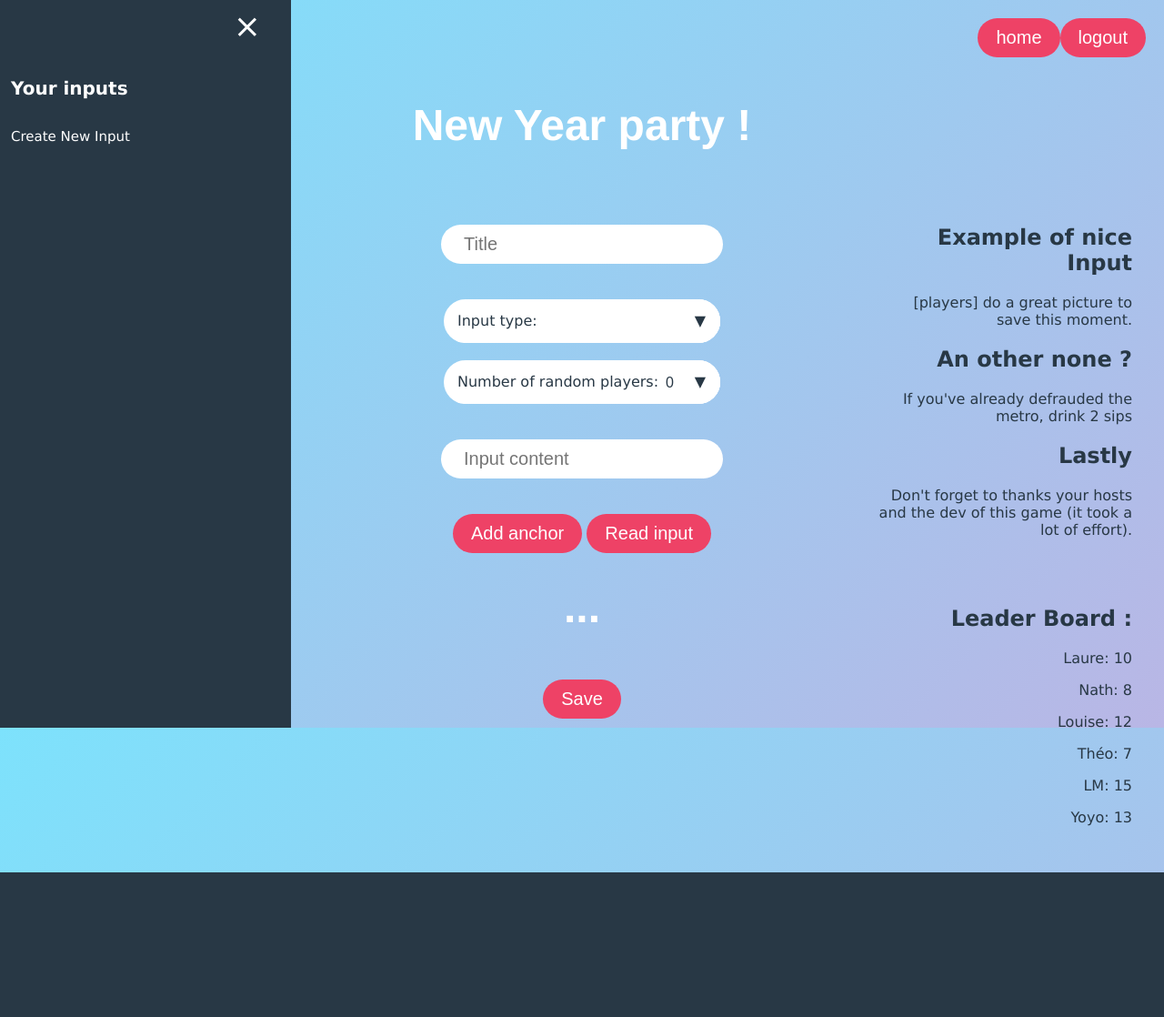
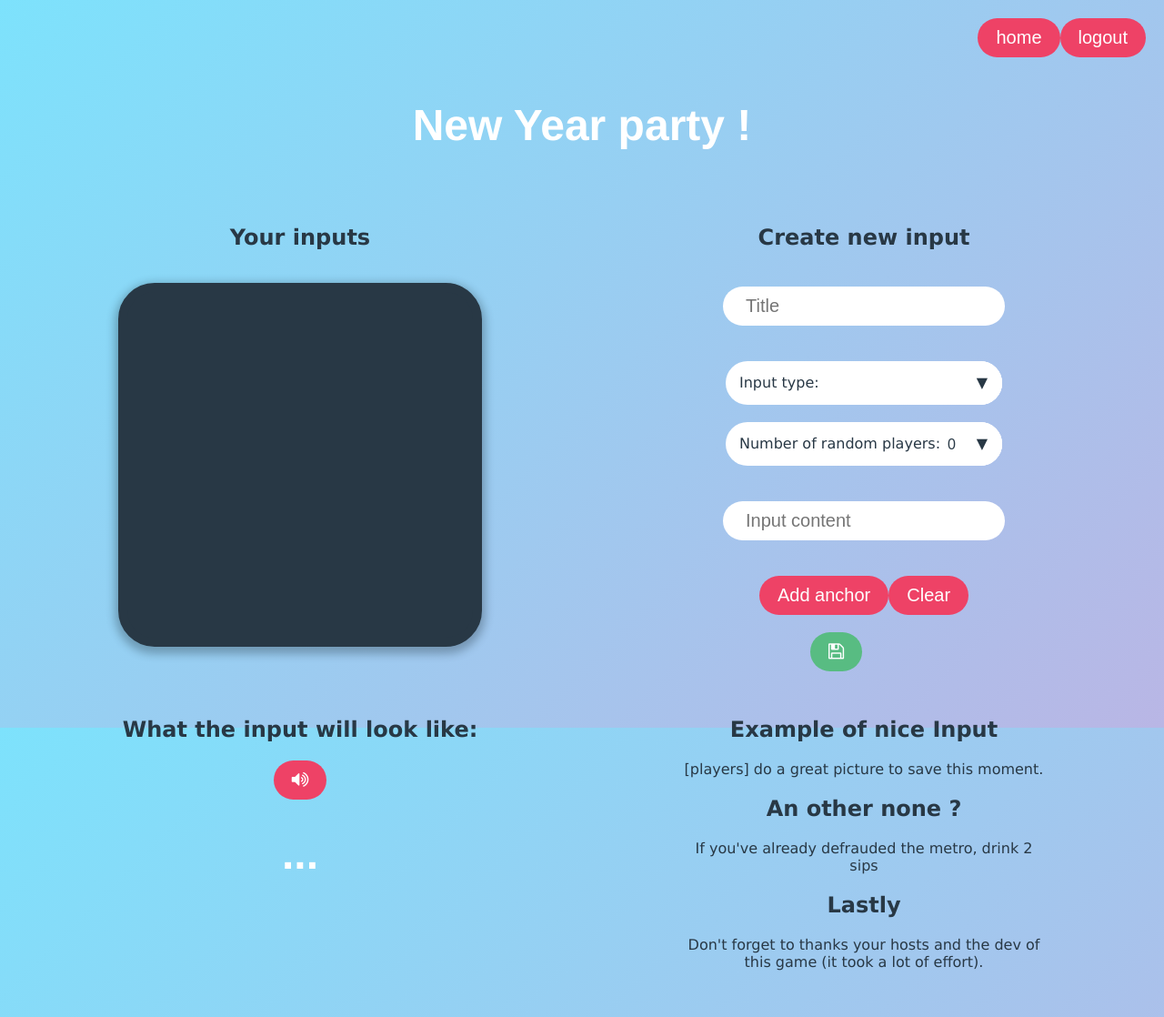
Before and after one commit to Fienberber/partyfy, a Flask app: page /inputEditor in a window 1280 px wide. Shown: the whole page at 91% size. Before the commit the page ends 959 px from the top, so only its background shows below. Run offline with Flask 2, Linux system fonts and the light colour scheme; the visitor is signed in with stand-in values (Sample User, id 1); data that the repository does not hold is empty; some libraries are stand-ins or nearby versions.

Commit message:
modified the Input list style

```diff
--- a/app/routes.py
+++ b/app/routes.py
@@ -152,7 +152,7 @@ def partyCreator():
         return redirect('/login', 302)
 
     elif request.method == "GET":
-        return render_template('partyCreator2.html')
+        return render_template('partyCreator.html')
 
     elif request.method == "POST":
         content = request.get_json()
--- a/app/static/styles/home.css
+++ b/app/static/styles/home.css
@@ -42,12 +42,10 @@ dt{
   border: solid;
   border-color: var(--main-bt-color);
   font-size: 20px;
+  margin:30px;
 }
 
-.party{
-  margin:30px;
 
-}
 .aside{
   width : 500px;
   display: inline-block;
--- a/app/static/styles/input.css
+++ b/app/static/styles/input.css
@@ -38,6 +38,34 @@ input {
   text-overflow: clip;
 }
 
+
+dt{
+  background-color: white;
+  border-radius: 50px;
+  border: solid;
+  border-color: var(--main-bt-color);
+  font-size: 20px;
+  margin:15px;
+}
+
+nav dl{
+  border: solid ;
+  border-width: 10px ;
+  border-radius: 40px;
+  background-color: var(--main-ft-color);
+  box-shadow: 0 4px 10px 4px rgba(19, 35, 47, 0.3);
+  height:400px;
+}
+nav dl{
+  overflow:hidden;
+  overflow-y:scroll;
+}
+
+.aside{
+  width : 400px;
+  display: inline-block;
+  float: center;
+}
 
 
 
@@ -162,6 +190,16 @@ input {
   transition-duration: 0.5s;
 }
 
+.btn_save {
+  background: #58BC82;
+}
+
+.btn_save:hover {
+  background: #58BC82;
+}
+
+
+
 .btn:hover {
   color: var(--main-ft-color);
   background: var(--main-bt-color);
--- a/app/templates/inputEditor.html
+++ b/app/templates/inputEditor.html
@@ -4,20 +4,11 @@
   <title>Partyfy input editor</title>
   <meta charset="utf-8">
   <link rel="stylesheet" href="../static/styles/input.css">
+  <link rel="stylesheet" href="https://cdnjs.cloudflare.com/ajax/libs/font-awesome/4.7.0/css/font-awesome.min.css">
   <script src="https://ajax.googleapis.com/ajax/libs/jquery/3.5.1/jquery.min.js"></script>
 
 </head>
-<body onload="loadUpdate()" onresize="displayMenu()">
-
-  <div id="mySidenav" class="sidenav">
-    <a href="javascript:void(0)" class="closebtn" onclick="closeNav()">&times;</a>
-    <h2 >Your inputs</h2>
-    <a  onclick="getInput(-1)" >Create New Input </a>
-    <div id="navDiv">
-
-    </div>
-  </div>
-  <span class="openbtn left" onclick="openNav()">&#9776;</span>
+<body onload="loadUpdate()">
   <button class="btn right" onclick="window.location.href='logout';" type="button">logout</button>
   <button class="btn right" onclick="window.location.href='/';" type="button">home</button>
   <div class="col-12">
@@ -26,9 +17,19 @@
   <br>
   <br>
   <div class="row">
-    <div class="col-3">
+    <div class="col-6 center">
+     <h2 >Your inputs</h2>
+     <div class="aside center">
+      <nav>
+       <dl class="inputList" id="inputList">
+       </dl>
+     </nav>
    </div>
+ </div>
+
  <div class="col-6 center">
+
+  <h2 >Create new input</h2>
   <input type="text" id="input_title" name="input_title" placeholder="Title">
   <br><br>
   <div class="center_flex">
@@ -49,18 +50,23 @@
  <br><br>
  <input type="text" id="input_text" name="input_title" onkeyup="updateRender()" placeholder="Input content">
  <br><br>
-     <button onclick="addRandomAnchor()" type="submit" class="btn">Add anchor</button>
-     <button onclick="tts()" type="submit" class="btn">Read input</button>
-     <br>
-     <h1 class="render" id="render_text">...</h1>
-     <br>
-     <button class="btn" type="button" onclick="saveInput()">Save</button>
+ <button onclick="addRandomAnchor()" type="submit" class="btn">Add anchor</button><button class="btn" type="button" onclick="getInput(-1)">Clear</button>
  <br>
  <br>
-     <button class="btn center delete_btn" id="delete_btn" type="button" onclick="deleteInput()">Delete</button>
+ <button class="btn btn_save" type="button" onclick="saveInput()"><i class="fa fa-floppy-o" aria-hidden="true"></i></i></button>
+ <button class="btn center delete_btn" id="delete_btn" type="button" onclick="deleteInput()"><i class="fa fa-trash-o" aria-hidden="true"></i></button>
+
+</div>
 </div>
 
-   <div class="col-3 right">
+
+<div class="row">
+  <div class="col-6 center">
+   <h2 >What the input will look like:</h2>
+   <button onclick="tts()" type="submit" class="btn"><i class="fa fa-volume-up" aria-hidden="true"></i></button>
+   <h1 class="render" id="render_text">...</h1>
+  </div>
+  <div class="col-6 center">
     <div class="aside">
       <h2>Example of nice Input</h2>
       <p>[players] do a great picture to save this moment.</p>
@@ -69,21 +75,16 @@
       <h2>Lastly</h2>
       <p>Don't forget to thanks your hosts and the dev of this game (it took a lot of effort).</p>
     </div>
-    <div class="leaderboard" id="leaderboard">
-    	<br>
-    	<br>
-      <h2>Leader Board :</h2>
-    </div>
-  </div>
   </div>
 
+
+</div>
 
 
 <script src='https://cdnjs.cloudflare.com/ajax/libs/jquery/2.1.3/jquery.min.js'></script><script  src="{{ url_for('static',filename='scripts/login.js') }}"></script>
 <script>
 
   var players = ["Laure", "Nath", "Louise", "Théo", "LM", "Yoyo"];
-  var playersInputCount = [10, 8, 12, 7, 15, 13];
 
   var partyToken = "";
   var inputList = [];
@@ -98,8 +99,6 @@
 
 
  function loadUpdate(){
-   displayMenu();
-   updateLeaderBoard();
    updatePlayerNumber();
 
    partyToken = $.urlParam('partyToken');
@@ -179,7 +178,8 @@ function saveInput(){
 
 
 function updateNavBar(){
-  var navbar = document.getElementById("navDiv");
+  //var navbar = document.getElementById("navDiv");
+  var navbar = document.getElementById("inputList");
   while (navbar.firstChild) {
     navbar.removeChild(navbar.firstChild);
   }
@@ -190,8 +190,9 @@ function updateNavBar(){
 }
 
 function addInputToNavBar(name,onclickValue,id){
-  var navbar = document.getElementById("navDiv");
-  var a = document.createElement("a");
+  //var navbar = document.getElementById("navDiv");
+  var navbar = document.getElementById("inputList");
+  var a = document.createElement("dt");
   a.innerHTML = name;
   a.id = "id_" + id;
   a.onclick = function(){
@@ -264,37 +265,12 @@ function updateFields(data){
 }
 
 
-function displayMenu(){
-	if($(window).width()>1000){
-		openNav();
-	}
-	else closeNav();
-}
-
-function updateLeaderBoard(){
-	var div = document.getElementById("leaderboard");
-	for (i = 0; i < players.length; i++) {
-		var p = document.createElement("p");
-		p.innerHTML = players[i] + ": " + playersInputCount[i];
-		div.appendChild(p);
-	}
-}
-
 function tts() {
   var msg = new SpeechSynthesisUtterance();
   msg.text = document.getElementById("render_text").textContent;
   window.speechSynthesis.speak(msg);
 }
 
-
-function openNav() {
-	if($(window).width()>1000) document.getElementById("mySidenav").style.width = "25%";
-	else document.getElementById("mySidenav").style.width = "250px";
-}
-
-function closeNav() {
-  document.getElementById("mySidenav").style.width = "0";
-}
 
 
 function updateRender(){
```
Lines whose indentation alone changed are shown as unchanged.
